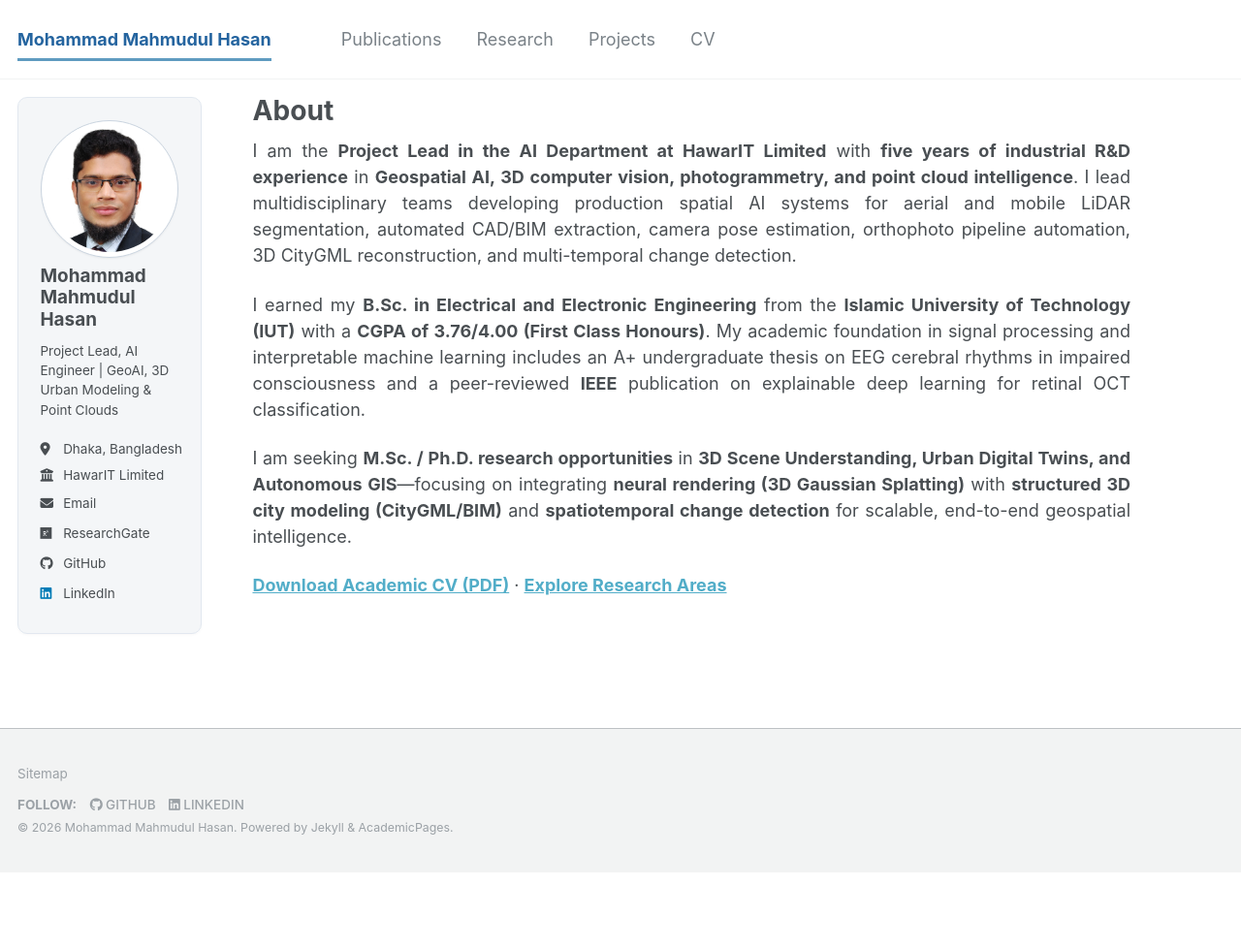
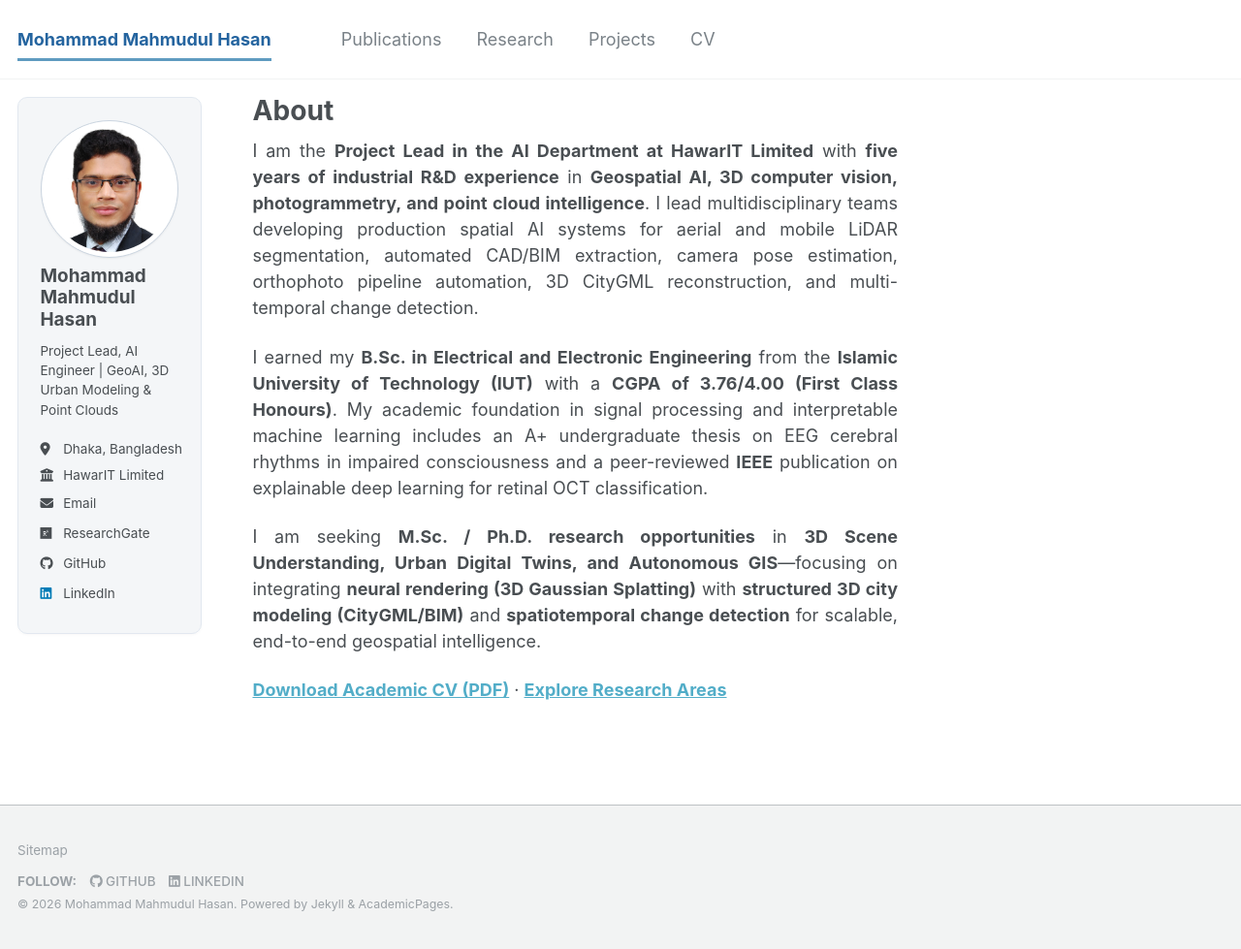
Before and after one commit to fahome10bd/fahome10bd.github.io, a Jekyll site: the page built from _pages/about.md, in a window 1280 px wide. Shown: the whole page at 97% size. Built offline with Jekyll 4.4.1, drawn with Linux system fonts in a browser that asks for light colours; a style sheet for code colours, icons or effects is not loaded; before the commit the page ends 900 px from its top, so only the background shows below that.

Commit message:
Increase right-side blank space to 3.5 inches exclusively on the About page for comfortable reading line length

```diff
--- a/_sass/layout/_reference.scss
+++ b/_sass/layout/_reference.scss
@@ -122,6 +122,11 @@ body { padding-top: 0 !important; }
   }
   .archive {
     padding-right: 1in !important;
+  }
+
+  /* About page only: increase right-side blank space by 3.5 inches */
+  body.reference-home .page {
+    padding-right: 3.5in !important;
   }
 }
 
```
